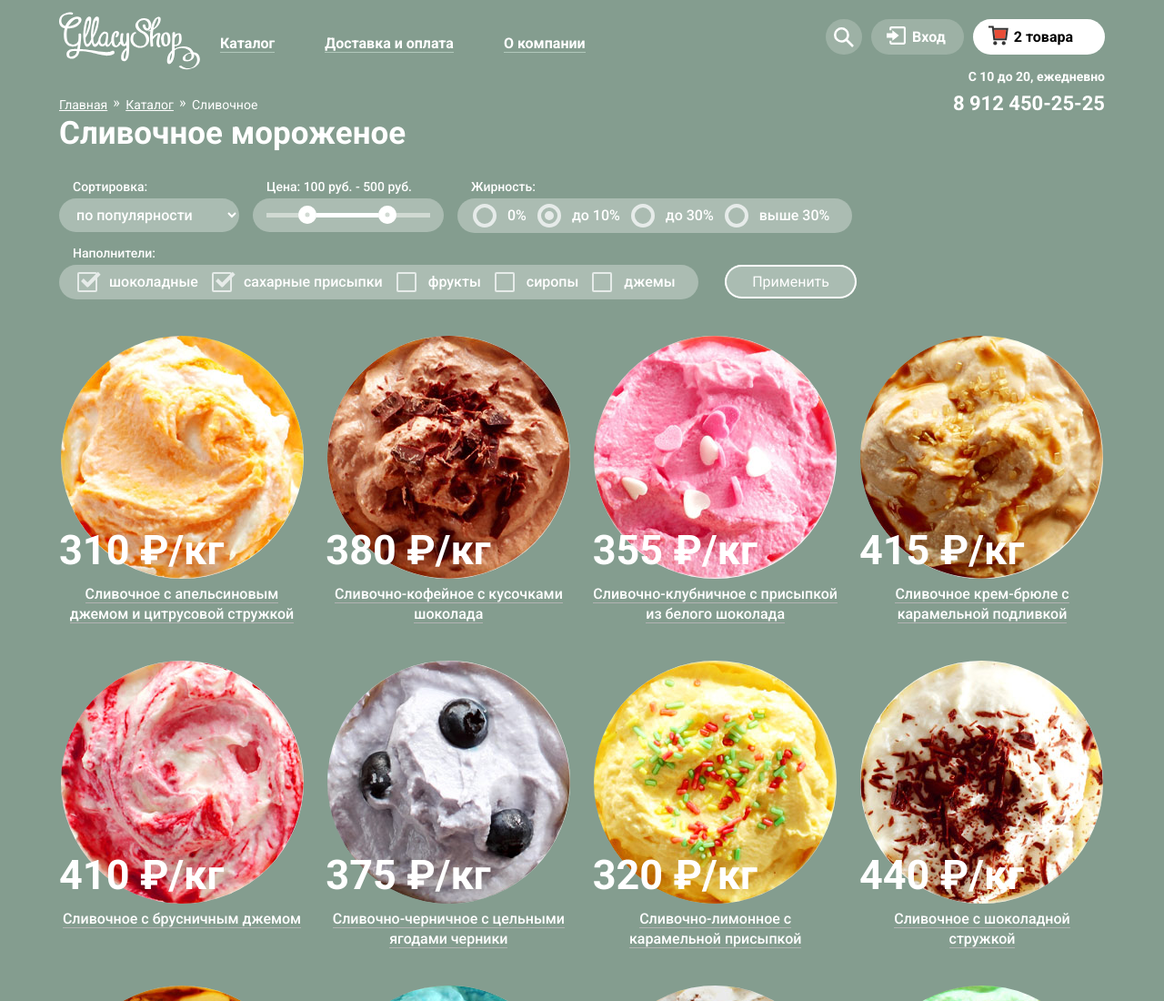
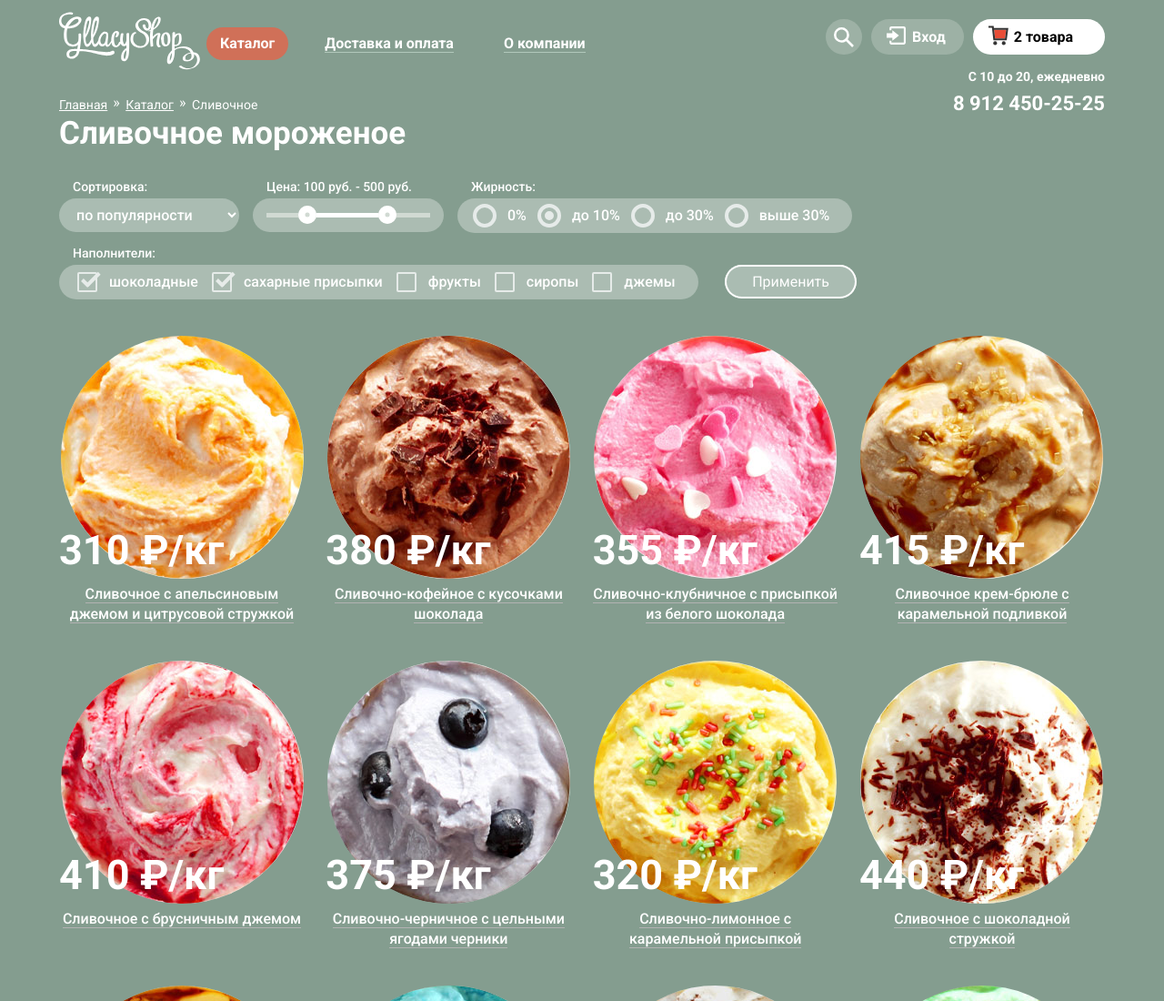
Before and after one commit to mega-hertz91/185816-gllacy, a plain HTML site: page gllacy-catalog.html in a window 1280 px wide. Shown: the top 1100 px of the page at 91% size. Drawn offline with Linux system fonts and the light colour scheme.

Commit message:
Главное меню (нахождение на странице) и активный режим

```diff
--- a/css/style.css
+++ b/css/style.css
@@ -115,7 +115,7 @@ a {
 }
 .main-navigation-items > a:active {
   background-color: rgba(248, 247, 244, 0.988);
-  box-shadow: inset 0px 2px 3px 3px rgba(105, 105, 105, 0.004);
+  box-shadow: inset 0px 1px 0 1px gray;
 }
 .main-navigation-link {
   width: 100%;
@@ -124,6 +124,10 @@ a {
 .main-navigation-items > a:hover .main-navigation-link,
 .main-navigation-items > a:focus .main-navigation-link {
   border: none;
+}
+.navigation-link-active {
+  background-color: #d07058;
+  border-radius: 25px;
 }
 .main-navigation-items {
   position: relative;
--- a/gllacy-catalog.html
+++ b/gllacy-catalog.html
@@ -15,7 +15,7 @@
               </a>
               <nav class="main-navigation">
                   <ul class="main-navigation-list">
-                      <li class="main-navigation-items"><a href="gllacy-catalog.html"><span class="main-navigation-link">Каталог</span></a>
+                      <li class="main-navigation-items"><a class="navigation-link-active" href="gllacy-catalog.html"><span>Каталог</span></a>
                           <ul class="hidden-menu">
                               <li class="hidden-menu-item"><a href="#Novelty">Новинки</a></li>
                               <li class="hidden-menu-item"><a class="catalog-link" href="gllacy-catalog.html">Сливочное</a></li>
```
